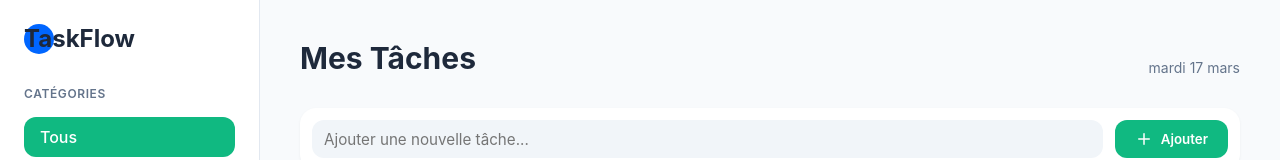
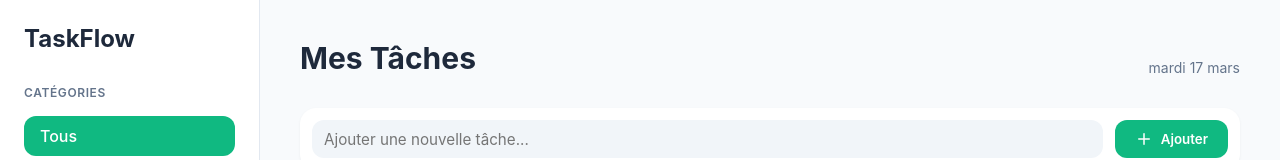
Before and after one commit to doudaoud/to-do-mern, a React (Vite) app in the folder client/: page /profile/1 in a window 1280 px wide. Shown: the top 160 px of the page. Built offline with nearby package versions, Linux system fonts and the light colour scheme; sample sign-in values are in the browser's storage.

Commit message:
`Updated Menu component and profile.css to change logo class name from "logo" to "sidebar-logo"`

```diff
--- a/client/src/components/Menu.jsx
+++ b/client/src/components/Menu.jsx
@@ -1,10 +1,9 @@
 import React from "react";
 import { ListTodo, Flag, Layout, Users, FileText, User, Plus } from "lucide-react";
-
 export default function Menu() {
   return (
     <div className="sidebar">
-      <div className="logo">TaskFlow</div>
+      <div className="sidebar-logo">TaskFlow</div>
 
       <div className="sidebar-section">
         <p className="section-title">CATÉGORIES</p>
--- a/client/src/pages/styles/profile.css
+++ b/client/src/pages/styles/profile.css
@@ -34,7 +34,7 @@
   top: 0;
 }
 
-.logo {
+.sidebar-logo {
   font-size: 1.5rem;
   font-weight: 700;
   color: var(--text-dark);
```
